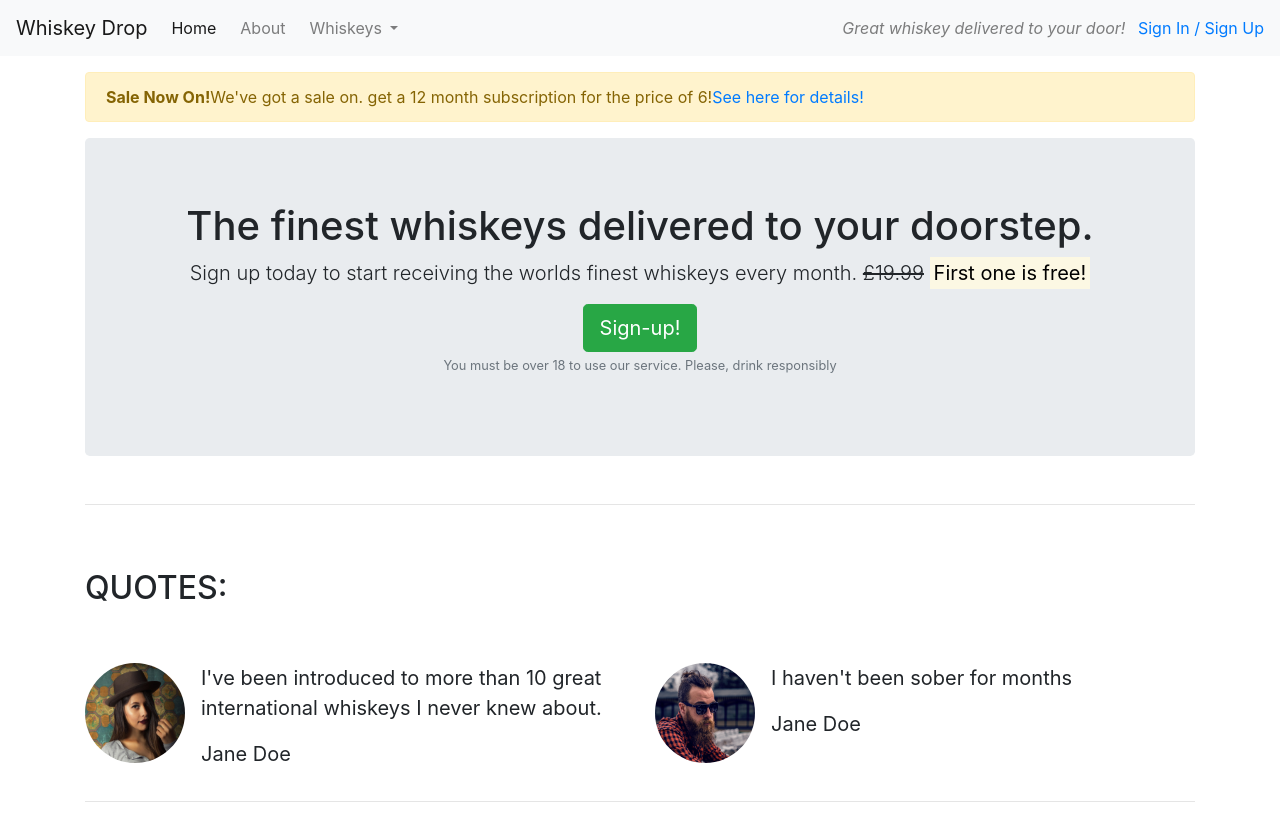
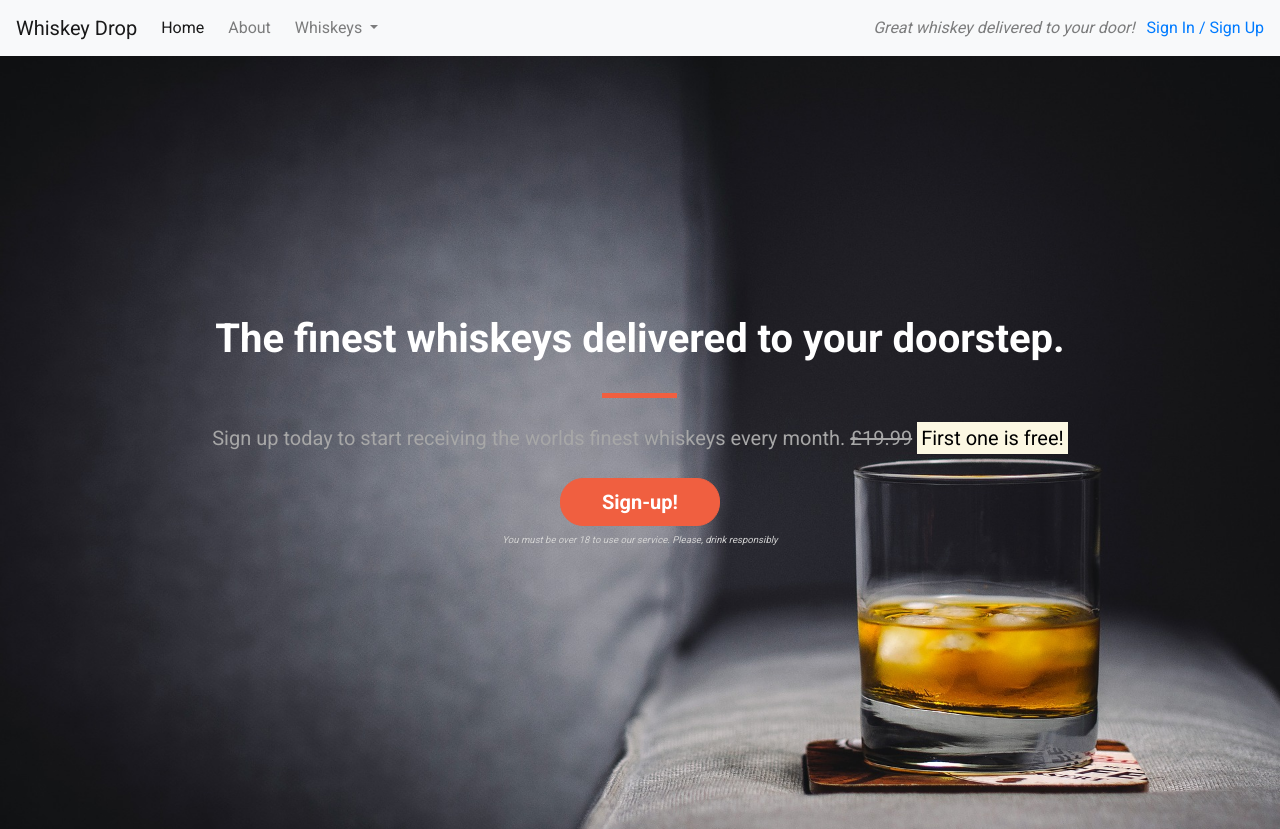
Before and after one commit to GrantWils23/Learning-Bootstrap-Project, a plain HTML site: page index.html in a window 1280 px wide. Shown: the top 829 px of the page. Drawn offline with nearby package versions, Linux system fonts and the light colour scheme.

Commit message:
add updating callout section of walkthrough material

```diff
--- /dev/null
+++ b/assets/css/style.css
@@ -0,0 +1,103 @@
+body {
+    font-family: 'Roboto', sans-serif;
+}
+
+.row {
+    margin: 0 0;
+}
+
+.alert-container {
+
+}
+
+.callout-container {
+    height: 100vh;
+    background: url(/assets/images/whiskey-background.jpg) no-repeat bottom right fixed;
+    -webkit-background-size: cover;
+    -moz-background-size: cover;
+    -o-background-size: cover;
+    background-size: cover;
+
+    display: flex;
+    align-items: center;
+    justify-content: center;
+
+    position: relative;
+}
+
+.opaque-overlay {
+    top: 0;
+    left: 0;
+    height: 100%;
+    width: 100%;
+    background-color: rgba(0,0,0,0.5);
+}
+
+.quotes-container {
+
+}
+
+.features-container {
+
+}
+
+/* block-divider */
+
+.block-divider {
+    width: 75px;
+    height: 5px;
+    border: 0;
+}
+
+.block-divider--orange {
+    background-color: #f05f40;
+}
+
+.block-divider--short {
+    width: 35px;
+}
+
+/* .jumbotron */
+
+.jumbotron {
+    background-color: transparent;
+}
+
+.jumbotron-header {
+    color: white;
+    font-weight: bold;
+    margin-bottom: 30px;
+}
+
+.jumbotron .lead {
+    margin: 25px 0;
+    color: #a7a7a7;
+}
+
+.jumbotron small {
+    font-size: 60%;
+    font-style: italic;
+    color: lightgray;
+}
+
+/* Buttons */
+
+.btn--cta {
+    font-weight: bold;
+    border-radius: 23px;
+    width: 160px;
+}
+
+.btn--red {
+    color: white;
+    background-color: #f05f40;
+    border-color: #f05f40;
+}
+
+.btn--red:hover,
+.btn--red:active,
+.btn--red:focus,
+.btn--red:active:focus {
+    background-color: #df4929;
+    border-color: #df4929;
+}
--- a/index.html
+++ b/index.html
@@ -10,6 +10,8 @@
         integrity="sha384-MCw98/SFnGE8fJT3GXwEOngsV7Zt27NXFoaoApmYm81iuXoPkFOJwJ8ERdknLPMO" crossorigin="anonymous">
     <link rel="stylesheet" href="https://use.fontawesome.com/releases/v5.15.4/css/all.css"
         integrity="sha384-DyZ88mC6Up2uqS4h/KRgHuoeGwBcD4Ng9SiP4dIRy0EXTlnuz47vAwmeGwVChigm" crossorigin="anonymous">
+    <link href="https://fonts.googleapis.com/css2?family=Roboto:wght@400;700&display=swap" rel="stylesheet">
+    <link rel="stylesheet" href="/assets/css/style.css" type="text/css">
 </head>
 
 <body>
@@ -47,33 +49,37 @@
         </div>
     </nav>
     <!-- /navbar -->
-    <article class="container mt-3">
+    <!-- <div class="container alert-container">
         <div class="row d-none d-sm-block">
             <div class="col-12">
                 <div class="alert alert-warning"><strong>Sale Now On!</strong>We've got a sale on. get a 12 month
                     subscription for the price of 6!<a href="/">See here for details!</a></div>
             </div>
-        </div>
+        </div> -->
         <!-- callout -->
+        <div class="container-fluid callout-container">
             <div class="row">
                 <div class="col-12">
                     <section class="callout jumbotron text-center">
-                    <h1>The finest whiskeys delivered to your doorstep.</h1>
+                        <h1 class="jumbotron-header">The finest whiskeys delivered to your doorstep.</h1>
+                        <hr class="block-divider block-divider--orange">
                         <p class="lead">Sign up today to start receiving the worlds finest whiskeys every month.
                             <s class="d-none d-sm-inline">£19.99</s>
                             <span class="d-inline d-sm-none"><br></span>
                             <strong><mark>First one is free!</mark></strong></p>
-                    <button class="btn btn-success btn-lg" data-toggle="modal"
+                        <button class="btn btn-lg btn--cta btn--red" data-toggle="modal"
                             data-target="#signUpModal">Sign-up!</button>
                         <p class="text-muted"><small>You must be over 18 to use our service. Please, drink
                                 responsibly</small></p>
                     </section>
                 </div>
             </div>
+        </div>
         <!-- /callout -->
-        <hr>
+    </div>
 
     <!-- quotes -->
+    <div class="container quotes-container">
         <section class="quotes">
             <div class="row">
                 <div class="col-12 my-5">
@@ -113,9 +119,10 @@
             </div>
         </section>
         <!-- /quotes -->
-        <hr>
+    </div>
 
     <!-- features -->
+    <div class="feature-container">
         <section class="features">
             <div class="row">
                 <div class="col-12 my-5">
@@ -153,7 +160,8 @@
                 </div>
             </div>
         </section>
-    </article>
+        <!-- /features -->
+    </div>
 
     <div class="modal" tabindex="-1" id="signUpModal">
         <div class="modal-dialog">
@@ -175,8 +183,7 @@
                         </div>
                         <div class="form-group">
                             <label for="password">Password</label>
-                            <input type="password" class="form-control" id="password"
-                                placeholder="Password">
+                            <input type="password" class="form-control" id="password" placeholder="Password">
                         </div>
                         <div class="form-group">
                             <label for="repeatPassword">Repeat Password</label>
```
Also changed, not shown: assets/images/whiskey-background.jpg (added). Lines whose indentation alone changed are shown as unchanged.
